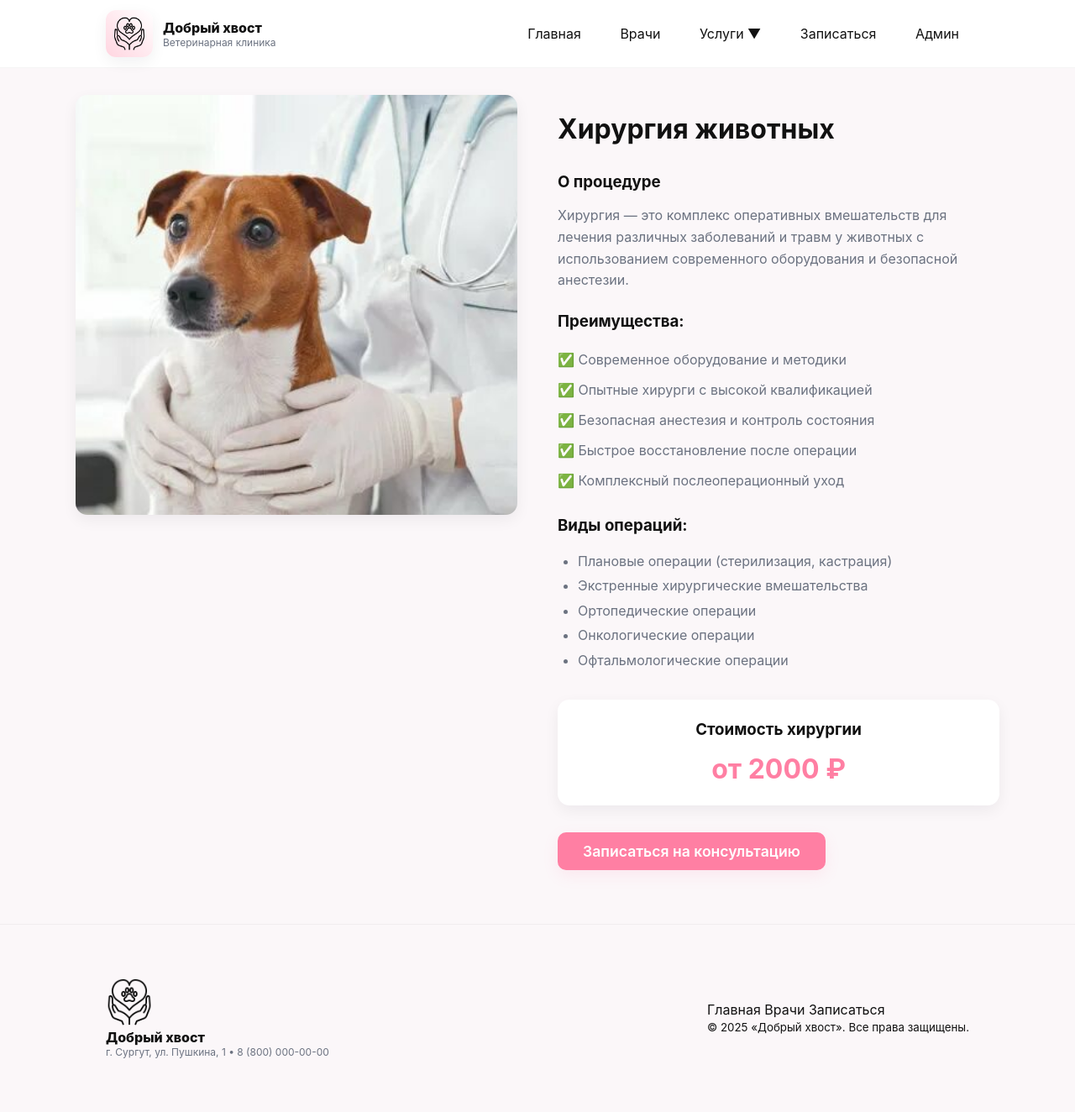
After one commit to driplesnader/vet-clinic-django, a Django app: page /services/surgery/ in a window 1280 px wide. The commit adds this page. Shown: the whole page at 84% size. Run offline with Django 5.2, Linux system fonts and the light colour scheme.

Commit message:
услуги

```diff
--- a/clinic/static/css/style.css
+++ b/clinic/static/css/style.css
@@ -1,7 +1,7 @@
 :root {
     --bg: #fbf7f9;
     --card: #ffffff;
-    --accent: #ff7fa3; /* розовый */
+    --accent: #ff7fa3;
     --accent-2: #ffd5e0;
     --muted: #6b7280;
     --shadow: 0 6px 18px rgba(12, 20, 40, 0.06);
@@ -38,7 +38,6 @@ a {
     color: var(--muted);
 }
 
-/* Header */
 .site-header {
     background: #fff;
     border-bottom: 1px solid rgba(0, 0, 0, 0.04);
@@ -79,7 +78,7 @@ a {
     color: var(--muted);
 }
 
-/* Navigation */
+/* навигация */
 .main-nav a {
     margin-left: 18px;
     padding: 8px 12px;
@@ -91,7 +90,7 @@ a {
     background: rgba(255, 127, 163, 0.08);
 }
 
-/* Hero Section */
+/* кот на главной */
 .hero {
     background: linear-gradient(90deg, rgba(255, 127, 163, 0.06), rgba(255, 127, 163, 0.02));
     padding: 36px;
@@ -132,7 +131,7 @@ a {
     margin-bottom: 16px;
 }
 
-/* Buttons */
+/* кнопки */
 .btn {
     display: inline-block;
     padding: 10px 18px;
@@ -162,7 +161,7 @@ a {
     object-fit: cover;
 }
 
-/* Services Section */
+/* услуги */
 .services {
     margin-top: 34px;
 }
@@ -206,7 +205,7 @@ a {
     margin-bottom: 10px;
 }
 
-/* About Section */
+/* описание */
 .about {
     margin-top: 34px;
     display: flex;
@@ -235,7 +234,7 @@ a {
     margin-bottom: 12px;
 }
 
-/* Veterinarians Preview */
+/* ветеринары*/
 .vets-preview {
     margin-top: 34px;
 }
@@ -285,7 +284,7 @@ a {
     text-align: center;
 }
 
-/* Testimonials */
+/* отзывы */
 .testimonials {
     margin-top: 34px;
 }
@@ -368,7 +367,7 @@ a {
     object-fit: cover;
 }
 
-/* Success Page */
+/* после записи */
 .success-wrap {
     display: flex;
     justify-content: center;
@@ -383,7 +382,6 @@ a {
     text-align: center;
 }
 
-/* Footer */
 .site-footer {
     margin-top: 32px;
     background: transparent;
@@ -409,12 +407,10 @@ a {
     color: var(--muted);
 }
 
-/* Responsive */
 @media (max-width: 1100px) {
     .services-grid {
         grid-template-columns: repeat(2, 1fr);
     }
-
     .vets-grid {
         justify-content: center;
     }
@@ -424,37 +420,21 @@ a {
     .hero-inner {
         flex-direction: column;
     }
-
     .services-grid {
         grid-template-columns: 1fr;
     }
-
     .doctors-grid {
         grid-template-columns: 1fr;
     }
-
     .testimonials-grid {
         grid-template-columns: 1fr;
     }
-
     .header-inner {
         padding: 12px;
     }
-
     .container {
         padding: 20px;
     }
-}
-.hero-image,
-.service-card img,
-.vet-avatar,
-.doctor-avatar,
-.brand-logo {
-    border: 3px solid #ff7fa3 !important;
-    background: #fff0f5 !important;
-    display: block !important;
-    visibility: visible !important;
-    opacity: 1 !important;
 }
 
 /* кот на главной */
@@ -485,6 +465,7 @@ a {
     height: 82px !important;
     object-fit: cover !important;
 }
+
 /* услуги */
 .dropdown {
     position: relative;
@@ -510,13 +491,14 @@ a {
 }
 
 .dropdown-content a:hover {
-    background: rgba(255,127,163,0.08);
+    background: rgba(255, 127, 163, 0.08);
 }
 
 .dropdown:hover .dropdown-content {
     display: block;
 }
-/* для услуг*/
+
+/* для услуг */
 .service-page {
     padding: 2rem 0;
 }
@@ -604,11 +586,11 @@ a {
     .service-layout {
         grid-template-columns: 1fr;
     }
-
     .service-main-img {
         height: 300px;
     }
 }
+
 /* для описания врачей */
 .vet-description {
     color: var(--muted);
@@ -621,7 +603,7 @@ a {
     overflow: hidden;
 }
 
-/* дяя страницы врачей*/
+/* для страницы врачей */
 .doctor-card .vet-description {
     margin: 8px 0 12px 0;
     font-size: 14px;
--- a/clinic/templates/base_plain.html
+++ b/clinic/templates/base_plain.html
@@ -21,18 +21,20 @@
       </div>
 
       <nav class="main-nav">
-        <a href="{% url 'home' %}">Главная</a>
-        <a href="{% url 'vets' %}">Врачи</a>
-        <a href="{% url 'appointment' %}">Записаться</a>
-         <div class="dropdown">
+    <a href="{% url 'home' %}">Главная</a>
+    <a href="{% url 'vets' %}">Врачи</a>
+    <div class="dropdown">
         <a href="#">Услуги ▼</a>
         <div class="dropdown-content">
+            <a href="{% url 'surgery' %}">Хирургия</a>
+            <a href="{% url 'therapy' %}">Терапия</a>
+            <a href="{% url 'sterilization' %}">Стерилизация</a>
             <a href="{% url 'castration' %}">Кастрация</a>
-            <a href="{% url 'sterilization' %}">Стерилизация</a>
         </div>
     </div>
-        <a href="/admin/">Админ</a>
-      </nav>
+    <a href="{% url 'appointment' %}">Записаться</a>
+    <a href="/admin/">Админ</a>
+</nav>
     </div>
   </header>
 
--- a/clinic/templates/services/castration.html
+++ b/clinic/templates/services/castration.html
@@ -7,7 +7,7 @@
 <div class="container service-page">
     <div class="service-layout">
         <div class="service-image">
-            <img src="{% static 'img/castration.jpg' %}" alt="Кастрация животных" class="service-main-img">
+            <img src="{% static 'img/service4.jpg' %}" alt="Кастрация животных" class="service-main-img">
         </div>
 
         <div class="service-content">
--- a/clinic/templates/services/sterilization.html
+++ b/clinic/templates/services/sterilization.html
@@ -7,7 +7,7 @@
 <div class="container service-page">
     <div class="service-layout">
         <div class="service-image">
-            <img src="{% static 'img/sterillization.jpg' %}" alt="Стерилизация животных" class="service-main-img">
+            <img src="{% static 'img/service3.jpg' %}" alt="Стерилизация животных" class="service-main-img">
         </div>
 
         <div class="service-content">
--- /dev/null
+++ b/clinic/templates/services/surgery.html
@@ -0,0 +1,52 @@
+{% extends 'base.html' %}
+{% load static %}
+
+{% block title %}Хирургия — Добрый хвост{% endblock %}
+
+{% block content %}
+<div class="container service-page">
+    <div class="service-layout">
+        <div class="service-image">
+            <img src="{% static 'img/service2.jpg' %}" alt="Хирургия животных" class="service-main-img">
+        </div>
+
+        <div class="service-content">
+            <h1>Хирургия животных</h1>
+
+            <div class="service-description">
+                <h3>О процедуре</h3>
+                <p>Хирургия — это комплекс оперативных вмешательств для лечения различных заболеваний и травм у животных с использованием современного оборудования и безопасной анестезии.</p>
+
+                <h3>Преимущества:</h3>
+                <ul class="benefits-list">
+                    <li>✅ Современное оборудование и методики</li>
+                    <li>✅ Опытные хирурги с высокой квалификацией</li>
+                    <li>✅ Безопасная анестезия и контроль состояния</li>
+                    <li>✅ Быстрое восстановление после операции</li>
+                    <li>✅ Комплексный послеоперационный уход</li>
+                </ul>
+
+                <h3>Виды операций:</h3>
+                <ul>
+                    <li>Плановые операции (стерилизация, кастрация)</li>
+                    <li>Экстренные хирургические вмешательства</li>
+                    <li>Ортопедические операции</li>
+                    <li>Онкологические операции</li>
+                    <li>Офтальмологические операции</li>
+                </ul>
+
+                <div class="pricing">
+                    <h3>Стоимость хирургии</h3>
+                    <div class="price">от 2000 ₽</div>
+                </div>
+
+                <div class="service-actions">
+                    <a href="{% url 'appointment' %}" class="btn btn-primary">
+                        Записаться на консультацию
+                    </a>
+                </div>
+            </div>
+        </div>
+    </div>
+</div>
+{% endblock %}
--- a/clinic/urls.py
+++ b/clinic/urls.py
@@ -8,4 +8,6 @@ urlpatterns = [
     path("appointment/success/", views.appointment_success, name="appointment_success"),
     path("services/castration/", views.castration, name="castration"),
     path("services/sterilization/", views.sterilization, name="sterilization"),
+    path("services/surgery/", views.surgery, name="surgery"),
+    path("services/therapy/", views.therapy, name="therapy"),
 ]
--- a/clinic/views.py
+++ b/clinic/views.py
@@ -32,3 +32,9 @@ def castration(request):
 
 def sterilization(request):
     return render(request, "services/sterilization.html")
+
+def surgery(request):
+    return render(request, "services/surgery.html")
+
+def therapy(request):
+    return render(request, "services/therapy.html")
```
Also changed, not shown: clinic/templates/home.html (+4 -4 lines), clinic/templates/services/therapy.html (added, +52 -0 lines), clinic/static/img/castration.jpg (deleted), clinic/static/img/sterillization.jpg (deleted).
